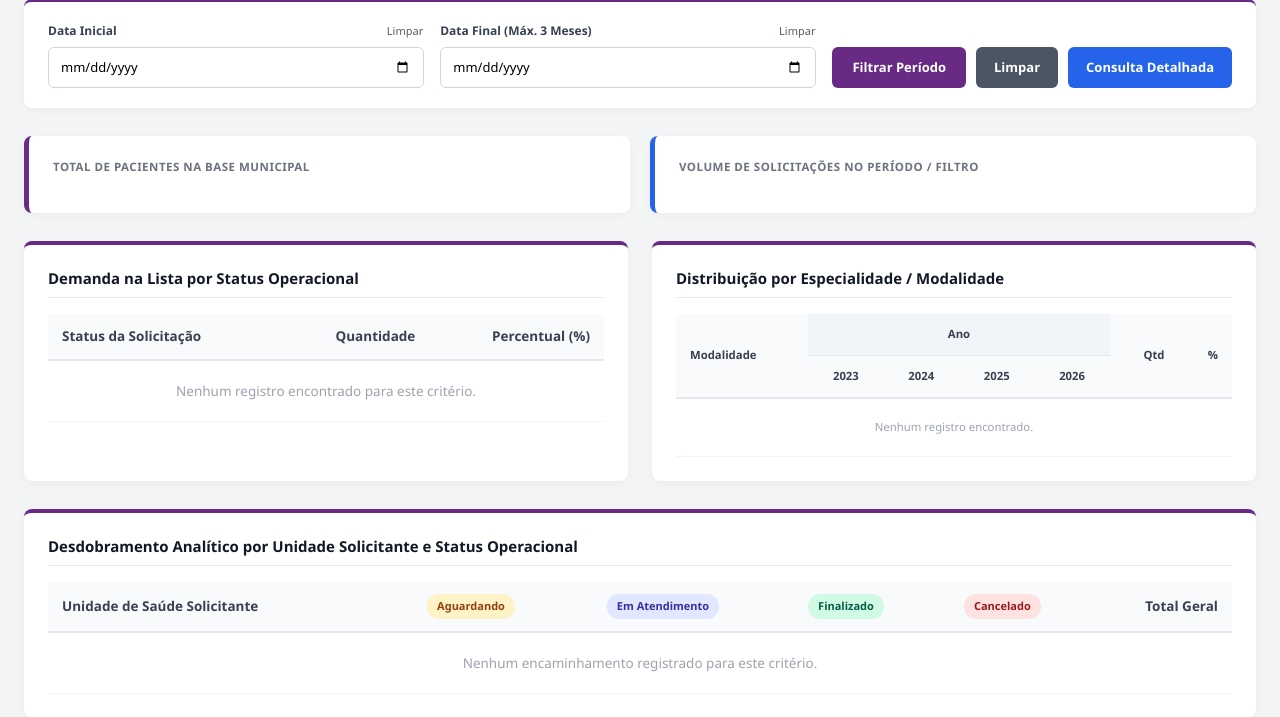
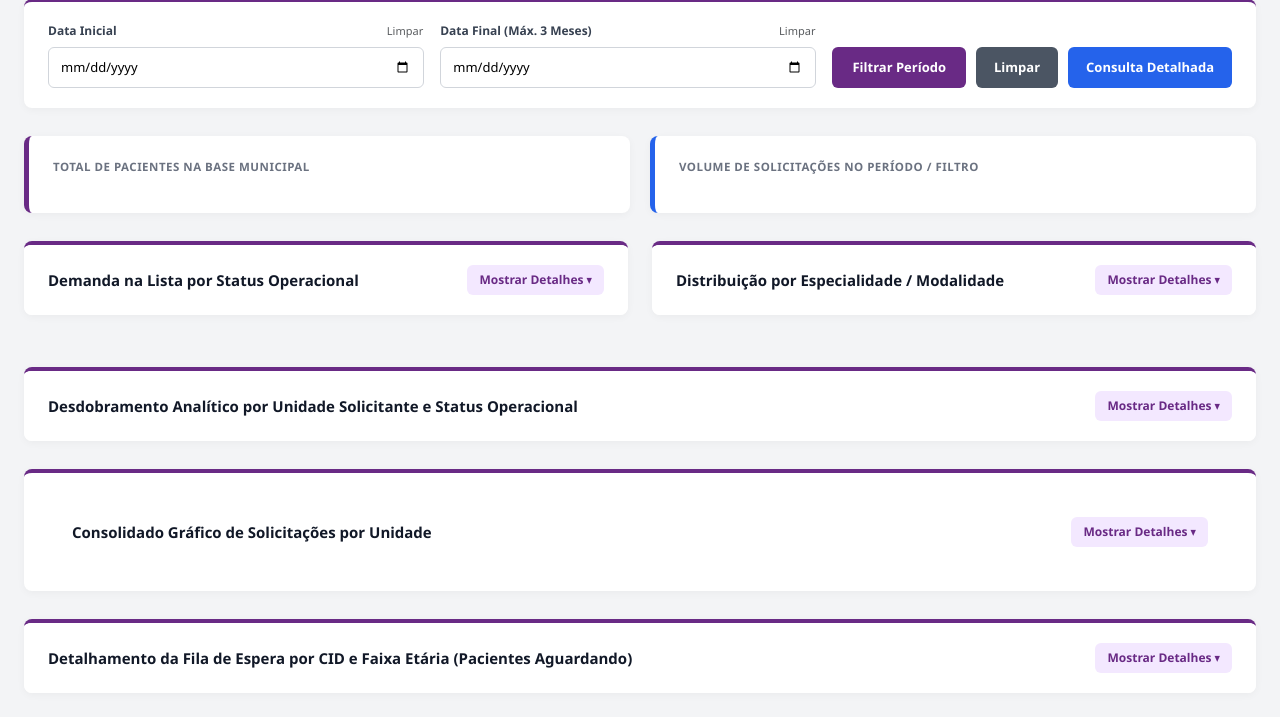
Before and after one commit to renanalec87-collab/sirs-regulacao-saude, a Flask app: template templates/relatorios.html in a window 1280 px wide. Shown: the part 285-1002 px from the top of the page. Run offline with Flask 3, Linux system fonts and the light colour scheme; the template is opened without the code that fills it, so the values that code supplies are empty; data comes from the database, SQL or seed files in the repository; both versions use the stored data as it was after the commit.

Commit message:
feat(relatorios): converte blocos analiticos em acordeao details/summary

```diff
--- a/templates/relatorios.html
+++ b/templates/relatorios.html
@@ -55,16 +55,29 @@
         .metric-card label { font-size: 11.5px; color: #6b7280; font-weight: 700; text-transform: uppercase; letter-spacing: 0.5px; }
         .metric-card h3 { font-size: 28px; color: #111827; font-weight: 700; margin-top: 8px; }
 
-        /* Grades de Relatórios em Blocos */
+        /* Grades de Relatórios em Blocos / Acordeão Nativo */
         .grid-reports { display: grid; grid-template-columns: 1fr 1fr; gap: 24px; margin-bottom: 28px; }
         @media(max-width: 900px) { .grid-reports { grid-template-columns: 1fr; } }
 
-        .report-box { background: white; padding: 24px; border-radius: 8px; box-shadow: 0 2px 8px rgba(0,0,0,0.04); border-top: 4px solid #692A85; }
-        .report-box h4 { font-size: 15px; color: #111827; font-weight: 700; margin-bottom: 16px; border-bottom: 1px solid #e5e7eb; padding-bottom: 10px; display: flex; justify-content: space-between; align-items: center; }
+        .report-accordion { background: white; border-radius: 8px; box-shadow: 0 2px 8px rgba(0,0,0,0.04); border-top: 4px solid #692A85; margin-bottom: 24px; overflow: hidden; }
+        .report-accordion summary { padding: 20px 24px; font-size: 15px; color: #111827; font-weight: 700; cursor: pointer; list-style: none; display: flex; justify-content: space-between; align-items: center; background: white; user-select: none; }
+        .report-accordion summary::-webkit-details-marker { display: none; }
+        .report-accordion summary::after { content: "Mostrar Detalhes ▾"; font-size: 12px; font-weight: 600; color: #692A85; background: #f3e8ff; padding: 6px 12px; border-radius: 6px; transition: all 0.2s; }
+        .report-accordion[open] summary::after { content: "Ocultar ▴"; background: #692A85; color: white; }
+        .report-accordion[open] summary { border-bottom: 1px solid #e5e7eb; }
+        .report-body-content { padding: 20px 24px; background: #faf5ff; }
+
+        /* Estilização para o bloco individual que ocupa a largura toda (como o Desdobramento Analítico) */
+        .report-box-full { background: white; border-radius: 8px; box-shadow: 0 2px 8px rgba(0,0,0,0.04); border-top: 4px solid #692A85; margin-bottom: 28px; overflow: hidden; }
+        .report-box-full summary { padding: 20px 24px; font-size: 15px; color: #111827; font-weight: 700; cursor: pointer; list-style: none; display: flex; justify-content: space-between; align-items: center; background: white; user-select: none; }
+        .report-box-full summary::-webkit-details-marker { display: none; }
+        .report-box-full summary::after { content: "Mostrar Detalhes ▾"; font-size: 12px; font-weight: 600; color: #692A85; background: #f3e8ff; padding: 6px 12px; border-radius: 6px; transition: all 0.2s; }
+        .report-box-full[open] summary::after { content: "Ocultar ▴"; background: #692A85; color: white; }
+        .report-box-full[open] summary { border-bottom: 1px solid #e5e7eb; }
 
         .table-data { width: 100%; border-collapse: collapse; text-align: left; font-size: 13.5px; }
         .table-data th { padding: 12px 14px; border-bottom: 2px solid #e5e7eb; color: #374151; background-color: #f9fafb; font-weight: 600; }
-        .table-data td { padding: 12px 14px; border-bottom: 1px solid #f3f4f6; color: #1f2937; }
+        .table-data td { padding: 12px 14px; border-bottom: 1px solid #f3f4f6; color: #1f2937; background-color: white; }
         .table-data tr:hover td { background-color: #fcf8ff; }
 
         .badge-status { padding: 4px 10px; border-radius: 12px; font-size: 11px; font-weight: 600; display: inline-block; }
@@ -104,7 +117,7 @@
             margin: 10mm;
         }
 
-        /* Estilização Profissional para Impressão e PDF Oficial */
+        /* Estilização Profissional para Impressão e PDF Oficial (Força abertura automática de blocos na impressão) */
         @media print {
             .topbar, .navbar-custom, .filter-panel, .map-section, .footer, .modal-overlay, .alert-overlay, .btn-print-action { display: none !important; }
             body { background: white; color: black; font-size: 9pt; }
@@ -121,9 +134,16 @@
             .metric-card { padding: 12px 16px; border: 1px solid #d1d5db; box-shadow: none; border-left: 4px solid #692A85 !important; }
             .metric-card h3 { font-size: 18pt; color: #111827; }
 
-            .grid-reports { margin-bottom: 14px; gap: 12px; }
-            .report-box { box-shadow: none; border: 1px solid #d1d5db; border-top: 3px solid #692A85 !important; padding: 14px; break-inside: avoid; page-break-inside: avoid; margin-bottom: 10px; }
-            .report-box h4 { margin-bottom: 8px; padding-bottom: 4px; font-size: 11pt; }
+            .grid-reports { margin-bottom: 14px; gap: 12px; display: block !important; }
+            .report-accordion, .report-box-full { box-shadow: none; border: 1px solid #d1d5db; border-top: 3px solid #692A85 !important; padding: 0; break-inside: avoid; page-break-inside: avoid; margin-bottom: 10px; }
+
+            /* Garante que na impressão os detalhes abram automaticamente mesmo se estiverem fechados */
+            details.report-accordion > .report-body-content,
+            details.report-box-full > div { display: block !important; }
+            .report-accordion summary::after, .report-box-full summary::after { display: none !important; }
+
+            .report-accordion summary, .report-box-full summary { padding: 10px 14px; font-size: 11pt; border-bottom: 1px solid #ccc; }
+            .report-body-content { padding: 10px 14px !important; background: white !important; }
 
             .table-data th, .table-data td { padding: 5px 8px; font-size: 8.5pt; border-bottom: 1px solid #e5e7eb; }
             .table-data th { background-color: #f3f4f6 !important; -webkit-print-color-adjust: exact; print-color-adjust: exact; }
@@ -270,10 +290,12 @@
             </div>
         </div>
 
-        <!-- Blocos Analíticos Lado a Lado -->
+        <!-- Blocos Analíticos Lado a Lado (Em formato Acordeão recolhido por padrão) -->
         <div class="grid-reports">
-            <div class="report-box">
-                <h4>Demanda na Lista por Status Operacional</h4>
+            <!-- 1. Demanda na Lista por Status Operacional -->
+            <details class="report-accordion">
+                <summary>Demanda na Lista por Status Operacional</summary>
+                <div class="report-body-content">
                     <table class="table-data">
                         <thead>
                             <tr>
@@ -301,10 +323,12 @@
                         </tbody>
                     </table>
                 </div>
+            </details>
 
-            <!-- Tabela de Distribuição por Especialidade / Modalidade -->
-            <div class="report-box">
-                <h4>Distribuição por Especialidade / Modalidade</h4>
+            <!-- 2. Distribuição por Especialidade / Modalidade -->
+            <details class="report-accordion">
+                <summary>Distribuição por Especialidade / Modalidade</summary>
+                <div class="report-body-content">
                     <table class="table-data" style="font-size: 8.5pt;">
                         <thead>
                             <tr>
@@ -343,17 +367,19 @@
                         </tbody>
                     </table>
                 </div>
+            </details>
         </div>
 
-        <!-- Tabela Consolidada por Unidade ou Profissional da Unidade Filtrada -->
-        <div class="report-box" style="margin-bottom: 28px;">
-            <h4>
+        <!-- 3. Tabela Consolidada por Unidade ou Profissional (Acordeão Largo) -->
+        <details class="report-box-full">
+            <summary>
                 {% if unidade_filtro %}
                     Desdobramento Analítico por Profissional Solicitante (Produtividade e Status na Unidade)
                 {% else %}
                     Desdobramento Analítico por Unidade Solicitante e Status Operacional
                 {% endif %}
-            </h4>
+            </summary>
+            <div style="padding: 20px 24px; background: #faf5ff;">
                 <table class="table-data">
                     <thead>
                         <tr>
@@ -390,25 +416,28 @@
                     </tbody>
                 </table>
             </div>
+        </details>
 
-        <!-- Seção de Gráfico Executivo -->
-        <div class="chart-print-section">
-            <h4>
+        <!-- 4. Seção de Gráfico Executivo (Em Acordeão) -->
+        <details class="chart-print-section report-box-full">
+            <summary style="border-top: none;">
                 {% if unidade_filtro %}
                     Consolidado Gráfico de Solicitações por Profissional
                 {% else %}
                     Consolidado Gráfico de Solicitações por Unidade
                 {% endif %}
-            </h4>
+            </summary>
+            <div style="padding: 20px 24px; background: #faf5ff;">
                 <div class="chart-print-container">
                     <canvas id="graficoImpressao"></canvas>
                 </div>
             </div>
+        </details>
 
-        <!-- BLOCO: Detalhamento da Fila de Espera por CID e Faixa Etária (Somente Aguardando) -->
-        <div class="report-box" style="margin-bottom: 28px;">
-            <h4>Detalhamento da Fila de Espera por CID e Faixa Etária (Pacientes Aguardando)</h4>
-            <div class="table-responsive">
+        <!-- 5. BLOCO: Detalhamento da Fila de Espera por CID e Faixa Etária (Em Acordeão) -->
+        <details class="report-box-full" style="margin-bottom: 28px;">
+            <summary>Detalhamento da Fila de Espera por CID e Faixa Etária (Pacientes Aguardando)</summary>
+            <div style="padding: 20px 24px; background: #faf5ff;" class="table-responsive">
                 <table class="table-data">
                     <thead>
                         <tr>
@@ -444,9 +473,9 @@
                     </tbody>
                 </table>
             </div>
-        </div>
+        </details>
 
-        <!-- Seção de Geoprocessamento (Estritamente a Última Seção) -->
+        <!-- Seção de Geoprocessamento (Estritamente a Última Seção - Mantida Aberta) -->
         <div class="map-section">
             <h4>Geoprocessamento de Demanda por Região (São Roque - SP)</h4>
 
```
Also changed, not shown: database.db. Lines whose indentation alone changed are shown as unchanged.
